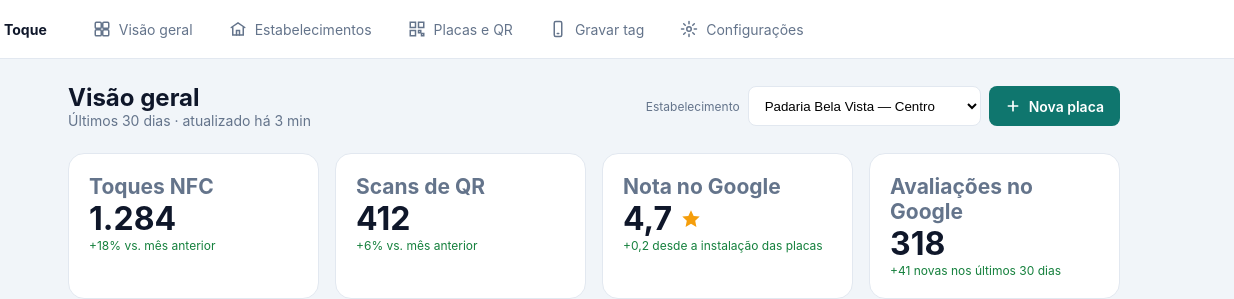
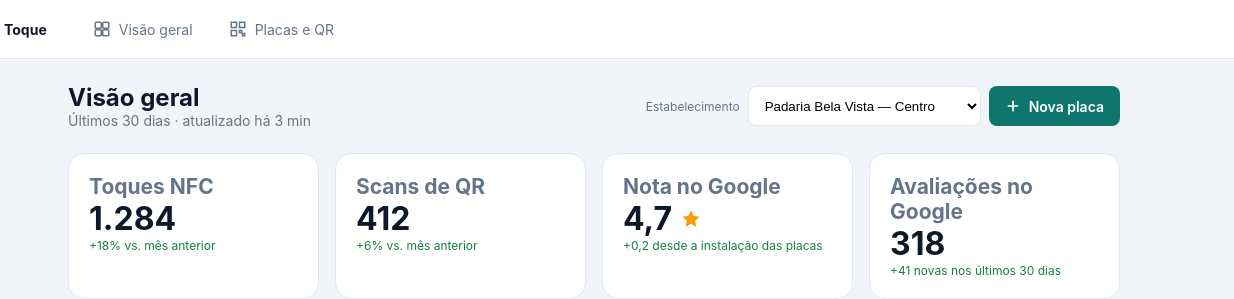
Before and after one commit to pedrosolonassis/qrcode, a plain HTML site: page index.html in a window 1280 px wide. Shown: the top 299 px of the page, 46-1280 px from the left. Drawn offline with Linux system fonts and the light colour scheme.

Commit message:
remoção de algumas tags html

```diff
--- a/index.html
+++ b/index.html
@@ -7,7 +7,7 @@
   <link rel="stylesheet" href="style.css" defer>
 </head>
 <body>
-  <div class="app">
+  <div>
     <!-- ===== Header ===== -->
     <div class="app"> <!-- Classe futura para migração para React -->
     <nav class="navigation" aria-label="Menu principal">
@@ -24,21 +24,9 @@
           <svg aria-hidden="true" width="18" height="18" viewBox="0 0 24 24" fill="none" stroke="currentColor" stroke-width="2" stroke-linecap="round"><rect x="3" y="3" width="8" height="8" rx="1.5"/><rect x="13" y="3" width="8" height="8" rx="1.5"/><rect x="3" y="13" width="8" height="8" rx="1.5"/><rect x="13" y="13" width="8" height="8" rx="1.5"/></svg>
           Visão geral
         </a>
-        <a class="nav_item" href="#estabelecimentos">
-          <svg aria-hidden="true" width="18" height="18" viewBox="0 0 24 24" fill="none" stroke="currentColor" stroke-width="2" stroke-linecap="round"><path d="M3 10l9-6 9 6"/><path d="M5 10v10h14V10"/><path d="M10 20v-6h4v6"/></svg>
-          Estabelecimentos
-        </a>
         <a class="nav_item" href="editor-placa.html">
           <svg aria-hidden="true" width="18" height="18" viewBox="0 0 24 24" fill="none" stroke="currentColor" stroke-width="2" stroke-linecap="round"><rect x="3" y="3" width="7" height="7"/><rect x="14" y="3" width="7" height="7"/><rect x="3" y="14" width="7" height="7"/><path d="M14 14h3v3h-3zM18 18h3v3h-3z"/></svg>
           Placas e QR
-        </a>
-        <a class="nav_item" href="#gravar">
-          <svg aria-hidden="true" width="18" height="18" viewBox="0 0 24 24" fill="none" stroke="currentColor" stroke-width="2" stroke-linecap="round"><rect x="7" y="2" width="10" height="20" rx="2"/><path d="M11 18h2"/></svg>
-          Gravar tag
-        </a>
-        <a class="nav_item" href="#config">
-          <svg aria-hidden="true" width="18" height="18" viewBox="0 0 24 24" fill="none" stroke="currentColor" stroke-width="2" stroke-linecap="round"><circle cx="12" cy="12" r="3"/><path d="M12 2v3M12 19v3M2 12h3M19 12h3M4.9 4.9l2.1 2.1M17 17l2.1 2.1M4.9 19.1L7 17M17 7l2.1-2.1"/></svg>
-          Configurações
         </a>
       </div>
     </nav>
```
Also changed, not shown: editor-placa.html (+4 -16 lines).
